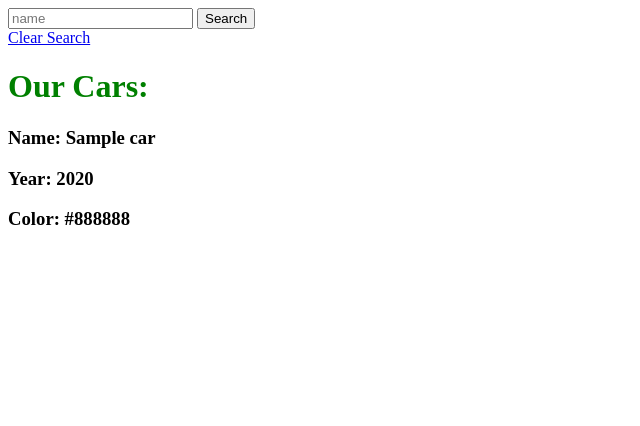
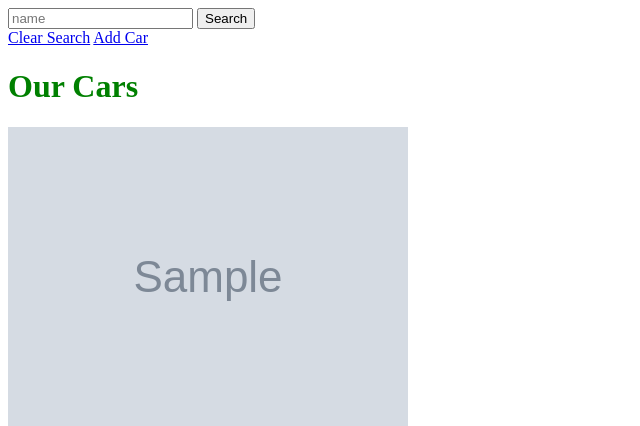
Before and after one commit to Hasanrizvi1993/Finch-Collector, a Django app: page /cars/ in a window 1280 px wide. Shown: the top 426 px of the page, without its empty margins (0-640 px from the left). Run offline with Django 4.2, Linux system fonts and the light colour scheme; tables that the repository leaves empty hold one stand-in row (values such as "Sample post"); grey boxes marked "Sample" are stand-in pictures.

Commit message:
added car_create functionality along with adding it ot the catlist.html page

```diff
--- a/main_app/templates/carlist.html
+++ b/main_app/templates/carlist.html
@@ -8,9 +8,12 @@
         </div>
         <!-- this a tag will redirect back to catlist without a query param! be sure to use the "name" you called the route in your main_app/urls.py -->
         <a href="{% url 'car_list' %}">Clear Search</a>
+        <a href="{% url 'car_create' %}">Add Car</a>
     </form>
-    <h1>Our Cars:</h1>
+    <h1>{{header}}</h1>
     {% for car in cars %}
+    <img src="{{car.img}}" alt="{{car.name}}">
+    <a href="{% url 'car_detail' car.pk %}">
     <h3>Name: {{car.name}}</h3>
     <h3>Year: {{car.year}}</h3>
     <h3>Color: {{car.color}}</h3>
--- a/main_app/urls.py
+++ b/main_app/urls.py
@@ -6,4 +6,7 @@ urlpatterns = [
     path('', views.Home.as_view(), name="home"),
     path('about/', views.About.as_view(), name="about"),
     path('cars/', views.CarList.as_view(), name="car_list"),
+    path('cars/new/', views.Car_Create.as_view(), name="car_create"),
+    path('cars/<int:pk>/', views.CarDetail.as_view(), name="car_detail"),
+
 ]
--- a/main_app/views.py
+++ b/main_app/views.py
@@ -3,6 +3,9 @@ from django.views import View
 from django.http import HttpResponse
 from django.views.generic.base import TemplateView
 from .models import Car
+from django.views.generic.edit import CreateView
+from django.views.generic import DetailView
+
 
 
 # Create your views here.
@@ -35,6 +38,22 @@ class CarList(TemplateView):
         if name != None:
             # .filter is the sql WHERE statement and name__icontains is doing a search for any name that contains the query param
             context["cars"] = Car.objects.filter(name__icontains=name)
+            context["header"] = f"Searching for {name}"
         else:
             context["cars"] = Car.objects.all()
+            context["header"] = "Our Cars"
         return context
+
+# create View
+
+class Car_Create(CreateView):
+    model = Car
+    fields = ['name', 'img', 'year', 'color']
+    template_name = "car_create.html"
+    success_url = "/cars/"
+
+#detail view
+
+class CarDetail(DetailView):
+    model = Car
+    template_name = "car_detail.html"
```
Also changed, not shown: main_app/templates/car_create.html (added, +14 -0 lines), main_app/templates/car_detail.html (added, +19 -0 lines).
